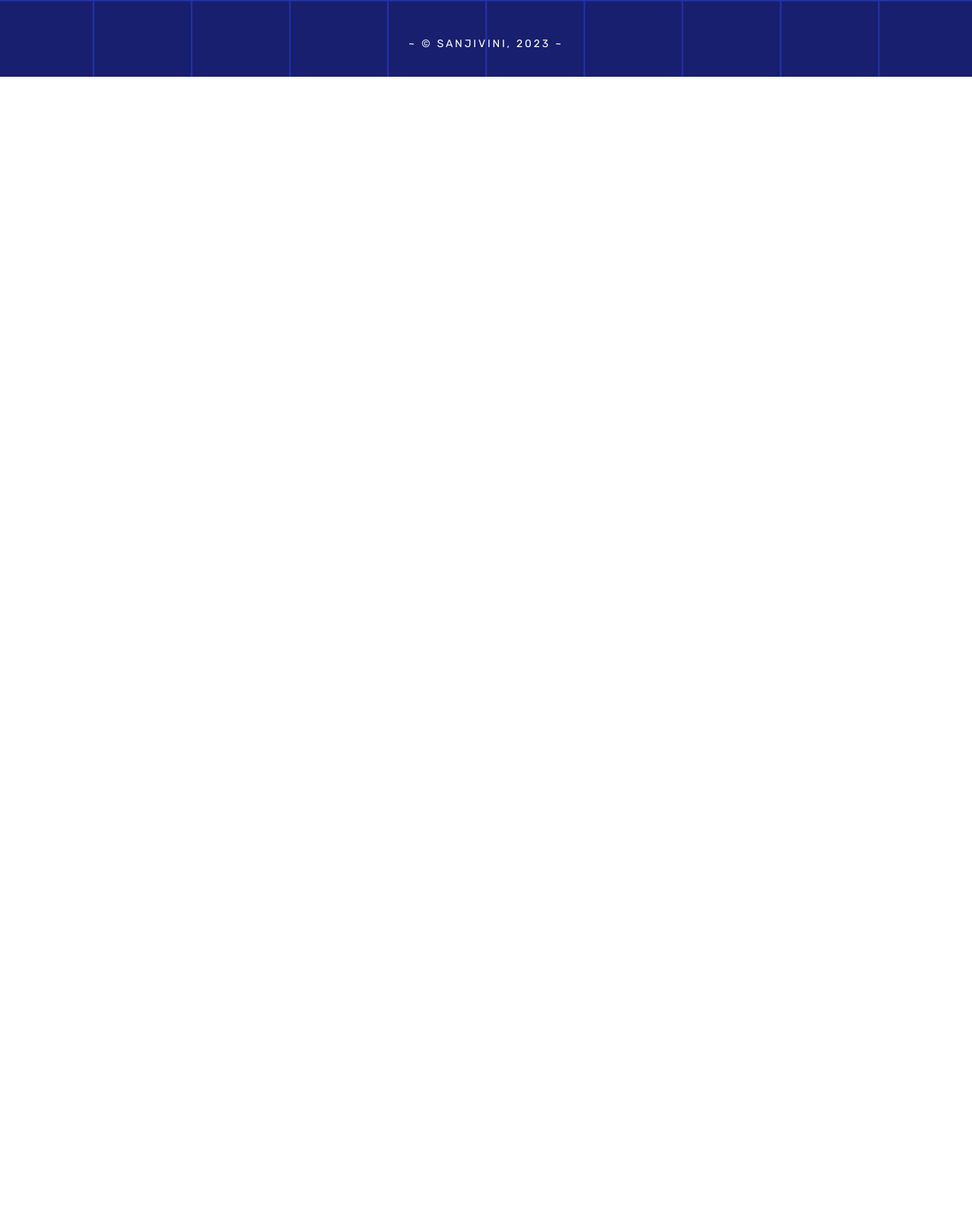
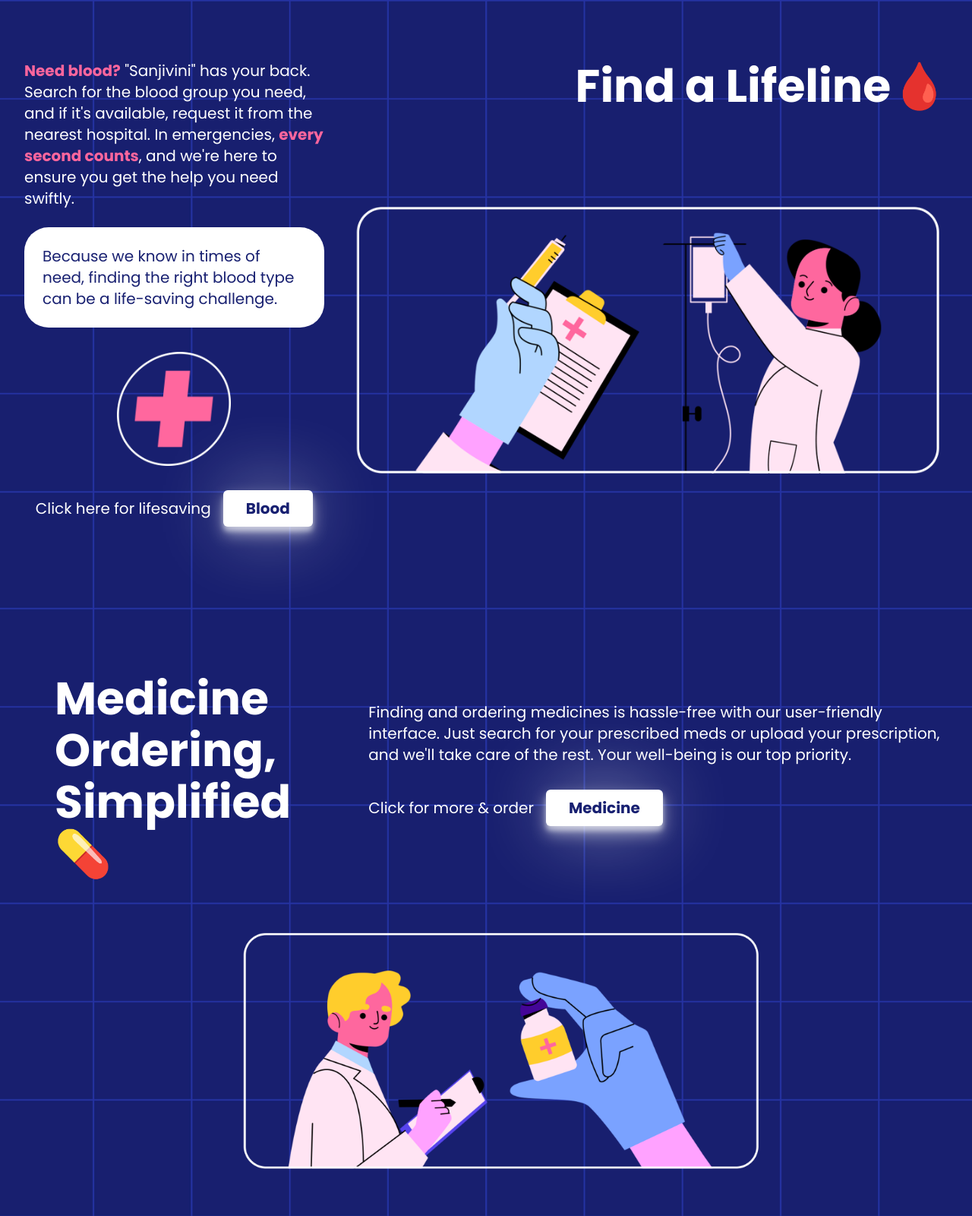
Before and after one commit to shailxD/sanjivini, a website built with Vite: page index.html in a window 1280 px wide. Shown: the part 2476-4076 px from the top of the page at 76% size. Before the commit the page ends 2577 px from the top, so only its background shows below. Built offline with nearby package versions, Linux system fonts and the light colour scheme.

Commit message:
daily update

```diff
--- a/index.html
+++ b/index.html
@@ -198,14 +198,65 @@
           </div>
         </div>
       </section>
-      <!-- <section id="life" class="lifeline container section">
-      </section> -->
-      <!-- <section id="order" class="medicine container section">
-      </section> -->
+      <section id="life" class="lifeline container section">
+        <div class="lifeline-wrapper">
+          <div class="lifeline-content1">
+            <h2 class="lifeline-content-heading">
+              Find a Lifeline🩸
+            </h2>
+          </div>
+          <div class="lifeline-content2">
+            <p class="lifeline-content-description1">
+              <strong>Need blood?</strong> "Sanjivini" has your back. Search for the blood group you need, and if it's available, request it from the nearest hospital. In emergencies, <strong>every second counts</strong>, and we're here to ensure you get the help you need swiftly.
+            </p>
+            <br>
+            <p class="lifeline-content-description2">
+              Because we know in times of need, finding the right blood type can be a life-saving challenge.
+            </p>
+            <img class="lifeline-medicalcross" src="darkmedicalcross.png" data-src-dark="medicalcross.png" alt="medicalcross">
+            <div class="lifeline-btn">
+              <p>Click here for lifesaving</p>
+              <a class="lifeline-form btn" href="#life">Blood</a>
+            </div>
+          </div>
+          <div class="lifeline-image1">
+            <img class="lifelineIMG" src="darklifeline.png" data-src-dark="lifeline.png" alt="Lifeline">
+          </div>
+        </div>
+      </section>
+      <section id="order" class="medicine container section">
+        <dir class="medicine-wrapper">
+          <div class="medicine-content1">
+            <h2 class="medicine-heading">
+              Medicine Ordering, Simplified💊
+            </h2>
+          </div>
+          <div class="medicine-content2">
+            <p class="medicine-description">
+              Finding and ordering medicines is hassle-free with our user-friendly interface. Just search for your prescribed meds or upload your prescription, and we'll take care of the rest. Your well-being is our top priority.
+            </p>
+            <div class="medicine-btn">
+              <p>Click for more & order</p>
+              <a class="medicine-form btn" href="#order">Medicine</a>
+            </div>
+          </div>
+          <div class="medicine-image">
+            <img class="medicineIMG" src="medicine.png" data-src-dark="darkmedicine.png" alt="Medicine">
+          </div>
+        </dir>
+      </section>
     </main>
     <footer class="footer container section">
       <h3 class="footer__title">~ &copy; Sanjivini, 2023 ~</h3>
     </footer>
+    <!-- back-to-top -->
+    <div>
+      <a id="back-to-top" href="#" role="button" title="Back to Top">
+          <svg xmlns="http://www.w3.org/2000/svg" fill="none" viewBox="0 0 24 24" stroke-width="1.5" stroke="currentColor">
+            <path stroke-linecap="round" stroke-linejoin="round" d="M12 19.5v-15m0 0l-6.75 6.75M12 4.5l6.75 6.75" />
+          </svg>
+      </a>
+    </div>
 
     <script type="module" src="./src/main.js"></script>
     <script type="module" src="https://unpkg.com/ionicons@7.1.0/dist/ionicons/ionicons.esm.js"></script>
--- a/src/main.js
+++ b/src/main.js
@@ -5,11 +5,15 @@ import '../styles/components/login.css';
 import '../styles/components/hero.css';
 import '../styles/components/consultation.css';
 import '../styles/components/appointment.css';
+import '../styles/components/lifeline.css';
+import '../styles/components/medicine.css';
 import '../styles/components/footer.css';
 import '../styles/utils.css';
 
 import darkMode from './utils/dark-mode';
 import loginregister from './utils/login_register';
+import { initializeBackToTopButton } from './utils/backtoTop';
 
 darkMode(); // theme toggling function
 loginregister(); // login/register toggling function
+initializeBackToTopButton(); // Back-to-Top function
--- /dev/null
+++ b/src/utils/backtoTop.js
@@ -0,0 +1,23 @@
+export function initializeBackToTopButton() {
+    // Get a reference to the "Back to Top" button
+    const backToTopButton = document.getElementById("back-to-top");
+
+    // Add a scroll event listener
+    window.addEventListener("scroll", () => {
+        // Show the button when the user scrolls down 200 pixels from the top
+        if (window.pageYOffset > 200) {
+        backToTopButton.style.display = "block";
+        } else {
+        backToTopButton.style.display = "none";
+        }
+    });
+
+    // Add a click event listener to scroll to the top when the button is clicked
+    backToTopButton.addEventListener("click", () => {
+        // Smoothly scroll to the top of the page
+        window.scrollTo({
+        top: 0,
+        behavior: "smooth",
+        });
+    });
+}
--- a/src/utils/dark-mode.js
+++ b/src/utils/dark-mode.js
@@ -6,12 +6,18 @@ const darkMode = () => {
   const heroImgMedical = document.querySelector('.hero_medicalcross');
   const consultationImg = document.querySelector('.consultation-img');
   const appointmentImg = document.querySelector('.appointmentIMG2');
+  const lifelineImg = document.querySelector('.lifelineIMG');
+  const lifelineImgMedical = document.querySelector('.lifeline-medicalcross');
+  const medicineImg = document.querySelector('.medicineIMG');
   const theme = localStorage.getItem('theme');
   const originalSrc = headerImg.getAttribute('src');
   const herooriginalSrc = heroImg.getAttribute('src');
   const heroMedicaloriginalSrc = heroImgMedical.getAttribute('src');
   const consultationImgoriginalSrc = consultationImg.getAttribute('src');
   const appointmentImgoriginalSrc = appointmentImg.getAttribute('src');
+  const lifelineImgoriginalSrc = lifelineImg.getAttribute('src');
+  const lifelineImgMedicaloriginalSrc = lifelineImgMedical.getAttribute('src');
+  const medicineImgoriginalSrc = medicineImg.getAttribute('src');
 
   // Function to toggle the theme
   const toggleTheme = () => {
@@ -25,6 +31,9 @@ const darkMode = () => {
       heroImgMedical.setAttribute('src', heroImgMedical.getAttribute('data-src-dark'));
       consultationImg.setAttribute('src', consultationImg.getAttribute('data-src-dark'));
       appointmentImg.setAttribute('src', appointmentImg.getAttribute('data-src-dark'));
+      lifelineImg.setAttribute('src', lifelineImg.getAttribute('data-src-dark'));
+      lifelineImgMedical.setAttribute('src', lifelineImgMedical.getAttribute('data-src-dark'));
+      medicineImg.setAttribute('src', medicineImg.getAttribute('data-src-dark'));
       darkModeToggleBtn.style.display = 'block';
       lightModeToggleBtn.style.display = 'none';
     } else {
@@ -37,6 +46,9 @@ const darkMode = () => {
       heroImgMedical.setAttribute('src', heroMedicaloriginalSrc);
       consultationImg.setAttribute('src', consultationImgoriginalSrc);
       appointmentImg.setAttribute('src', appointmentImgoriginalSrc);
+      lifelineImg.setAttribute('src', lifelineImgoriginalSrc);
+      lifelineImgMedical.setAttribute('src', lifelineImgMedicaloriginalSrc);
+      medicineImg.setAttribute('src', medicineImgoriginalSrc);
       darkModeToggleBtn.style.display = 'none';
       lightModeToggleBtn.style.display = 'block';
     }
@@ -53,6 +65,9 @@ const darkMode = () => {
     heroImgMedical.setAttribute('src', heroMedicaloriginalSrc);
     consultationImg.setAttribute('src', consultationImgoriginalSrc);
     appointmentImg.setAttribute('src', appointmentImgoriginalSrc);
+    lifelineImg.setAttribute('src', lifelineImgoriginalSrc);
+    lifelineImgMedical.setAttribute('src', lifelineImgMedicaloriginalSrc);
+    medicineImg.setAttribute('src', medicineImgoriginalSrc);
     document.body.style.backgroundImage = "var(--background-image-light)";
   } else {
     darkModeToggleBtn.style.display = 'block';
@@ -63,6 +78,9 @@ const darkMode = () => {
     heroImgMedical.setAttribute('src', heroImgMedical.getAttribute('data-src-dark'));
     consultationImg.setAttribute('src', consultationImg.getAttribute('data-src-dark'));
     appointmentImg.setAttribute('src', appointmentImg.getAttribute('data-src-dark'));
+    lifelineImg.setAttribute('src', lifelineImg.getAttribute('data-src-dark'));
+    lifelineImgMedical.setAttribute('src', lifelineImgMedical.getAttribute('data-src-dark'));
+    medicineImg.setAttribute('src', medicineImg.getAttribute('data-src-dark'));
     document.body.style.backgroundImage = "var(--background-image-dark)";
   }
 
--- /dev/null
+++ b/styles/components/lifeline.css
@@ -0,0 +1,68 @@
+.lifeline{
+    font-family: 'Poppins', sans-serif;
+    font-weight: 400;
+}
+
+.lifeline-wrapper{
+    display: grid;
+    grid-template-rows: 0.5fr 2fr;
+    grid-template-columns: 1fr 2fr;
+    grid-template-areas:
+    'content2 content1'
+    'content2 image1';
+    place-items: center;
+    grid-gap: 2rem;
+}
+
+.lifeline-content1{
+    grid-area: content1;
+    justify-self: right;
+    align-self: flex-start;
+    margin-top: 2rem;
+}
+
+.lifeline-content2{
+    grid-area: content2;
+    display: flex;
+    justify-content: center;
+    align-items: center;
+    flex-direction: column;
+}
+
+.lifeline-image1{
+    grid-area: image1;
+}
+
+.lifeline-content-heading{
+    font-size: var(--size-6xl);
+}
+
+.lifeline-content-description1{
+    font-size: var(--size-xl);
+    margin-top: 2rem;
+}
+
+.lifeline-content-description2{
+    font-size: var(--size-xl);
+    color: var(--clr-bluelight);
+    background-color: var(--clr-lightbtn);
+    border-radius: 2rem;
+    padding: 1.5rem;
+}
+
+.lifeline-medicalcross{
+    margin: 2rem 0 2rem 0;
+    width: 150px;
+    height: 150px;
+}
+
+.lifeline-btn{
+    display: flex;
+    align-items: center;
+    gap: 1rem;
+}
+
+.lifeline-btn a,
+.lifeline-btn p{
+    font-size: var(--size-xl);
+}
--- /dev/null
+++ b/styles/components/medicine.css
@@ -0,0 +1,55 @@
+.medicine{
+    font-family: 'Poppins', sans-serif;
+    font-weight: 400;
+}
+
+.medicine-wrapper{
+    display: grid;
+    grid-template-rows: .3fr 1fr;
+    grid-template-columns: 1fr 2fr;
+    grid-template-areas:
+    'content1 content2'
+    'image1 image1';
+    place-items: center;
+    grid-gap: 2rem;
+}
+
+.medicine-content1{
+    grid-area: content1;
+    margin-top: 2rem;
+}
+
+.medicine-content2{
+    grid-area: content2;
+    /* justify-self: left;
+    align-self: flex-start; */
+}
+
+.medicine-image{
+    grid-area: image1;
+    margin: 0 2rem 0 2rem;
+    padding: 0 13rem 0 13rem;
+}
+
+.medicine-heading{
+    font-size: var(--size-6xl);
+}
+
+.medicine-description{
+    font-size: var(--size-xl);
+}
+
+.medicine-btn{
+    margin-top: 2rem;
+    display: flex;
+    align-items: center;
+    gap: 1rem;
+}
+
+.medicine p{
+    font-size: var(--size-xl);
+}
+
+.medicine a{
+    font-size: var(--size-xl);
+}
--- a/styles/style.css
+++ b/styles/style.css
@@ -6,6 +6,7 @@
     --clr-bluelight: #182071;
     --clr-roseblue: #ff669d;
     --clr-lightbtn: #ffffff;
+    --clr-bluerose: #4751ee;
     --clr-lightbtn50: rgba(255,255,255,0.5);
     --clr-lightbtn25: rgba(255,255,255,0.25);
 
@@ -49,6 +50,7 @@ html{
     --clr-bluelight: #ffffff;
     --clr-roseblue: #4751ee;
     --clr-lightbtn: #4751ee;
+    --clr-bluerose: #ff669d;
     --clr-lightbtn50: rgba(71, 81, 238, 0.5);
     --clr-lightbtn25: rgba(71, 81, 238, 0.25);
 }
@@ -115,6 +117,30 @@ body::-webkit-scrollbar-thumb {
     outline: 1px solid var(--clr-blue);
 }
 
+/* Back to top */
+#back-to-top {
+    display: none;
+    position: fixed;
+    bottom: 20px;
+    right: 20px;
+    background-color: var(--clr-lightbtn);
+    color: var(--clr-dark);
+    width: 40px;
+    height: 40px;
+    border-radius: 50%;
+    border: 4px solid var(--clr-lightbtn);
+    text-align: center;
+    line-height: 40px;
+    font-size: 20px;
+    z-index: 100;
+}
+
+#back-to-top:hover {
+    background-color: var(--clr-bluerose);
+    border: 4px solid var(--clr-bluerose);
+    color: #ffffff;
+}
+
 
 /* xs */
 /* @media (min-width: 475px) {} */
```
Also changed, not shown: public/darklifeline.png (added), public/darkmedicine.png (added), public/lifeline.png (added), public/medicine.png (added).
